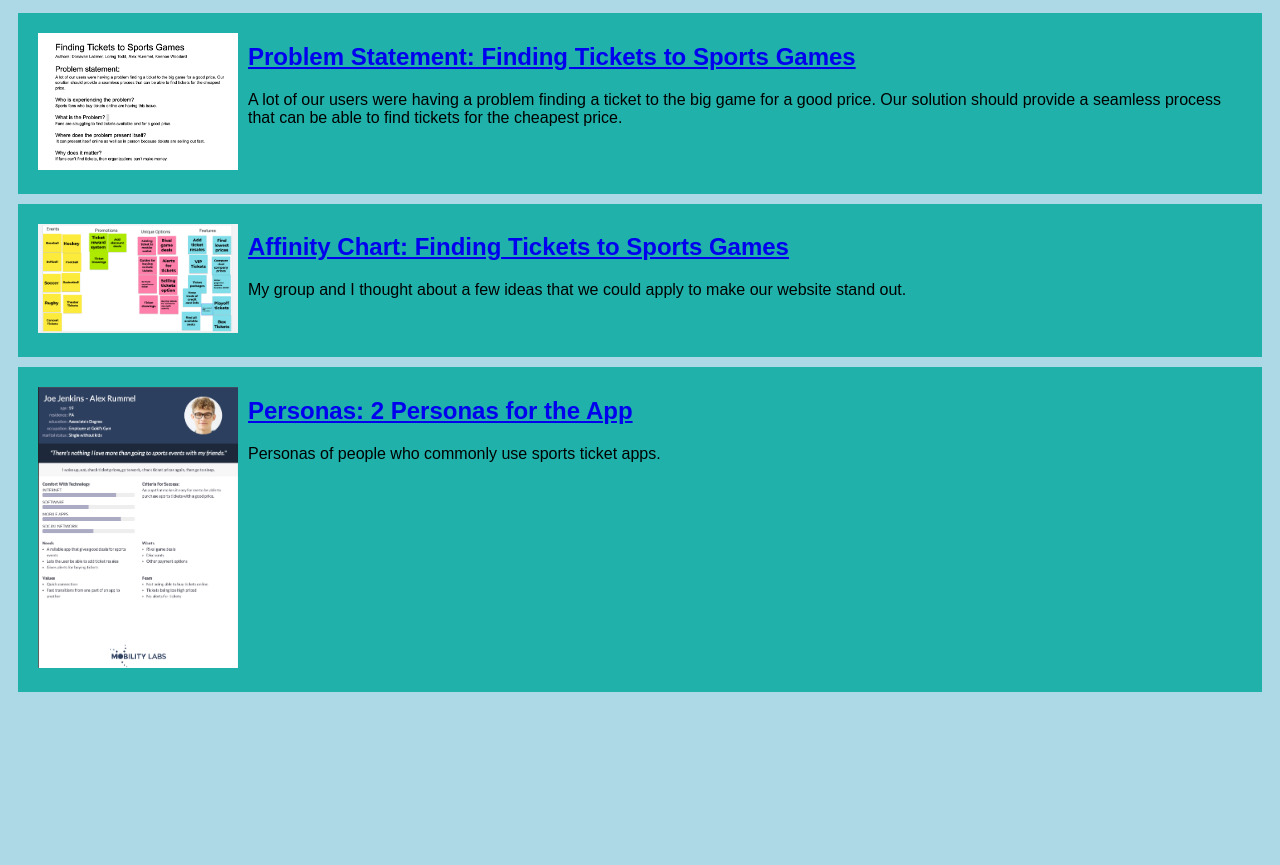
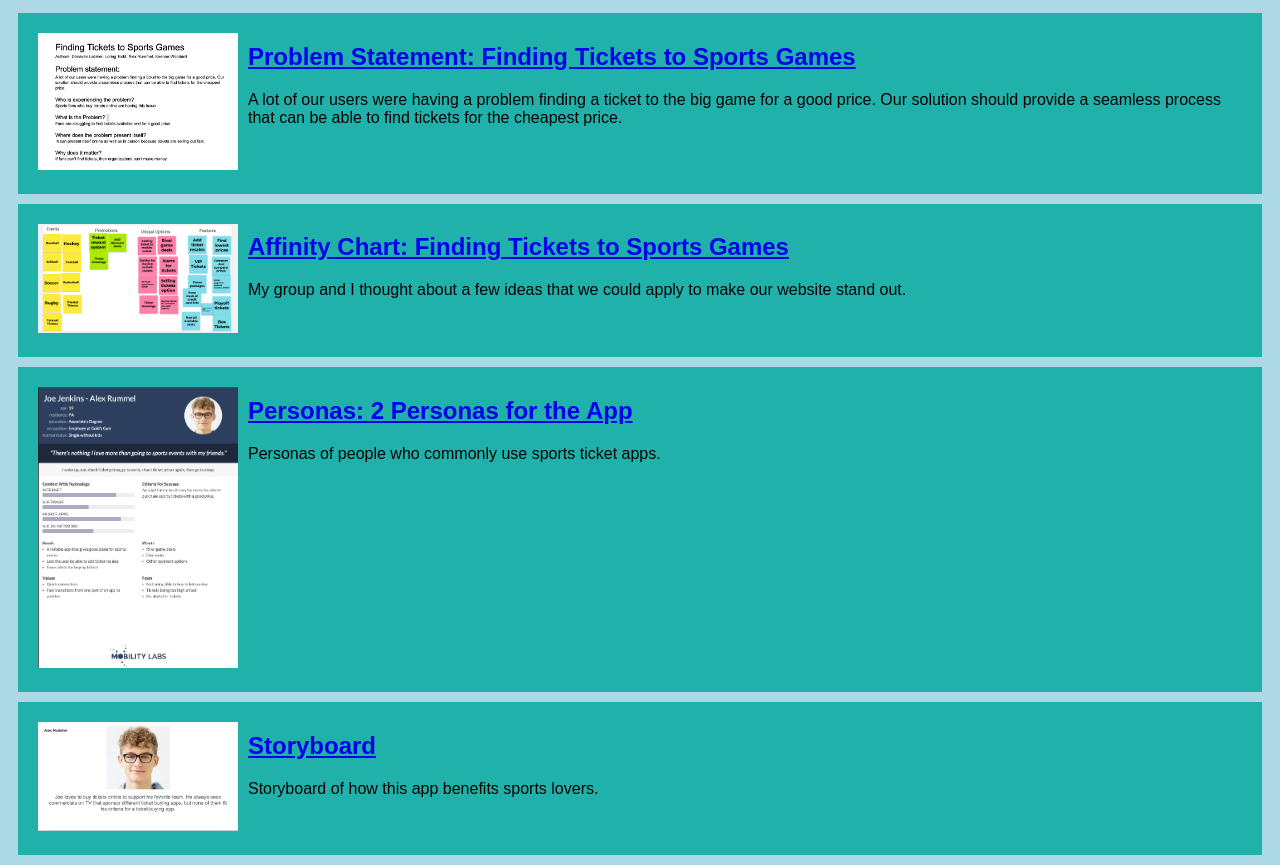
Before and after one commit to alex-rummel/alex-rummel.github.io, a plain HTML site: page index.html in a window 1280 px wide. Shown: the part 101-966 px from the top of the page. Before the commit the page ends 803 px from the top, so only its background shows below. Drawn offline with Linux system fonts and the light colour scheme.

Commit message:
Add files via upload

```diff
--- a/index.html
+++ b/index.html
@@ -40,5 +40,16 @@
                  </p>
             </section>
         </section>
+
+         <!-- Storyboard Assignment-->
+         <section class = "assignment">
+            <a href="files/Storyboard.pdf"><img src= "images/storyboard.png"></a>
+            <section class = "ass-details">
+                <a href="files/Storyboard.pdf"><h2>Storyboard</h2></a>
+                <p>
+                    Storyboard of how this app benefits sports lovers.
+                 </p>
+            </section>
+        </section>
     </body>
 </html>
```
Also changed, not shown: images/storyboard.png (added), 2 other files.
